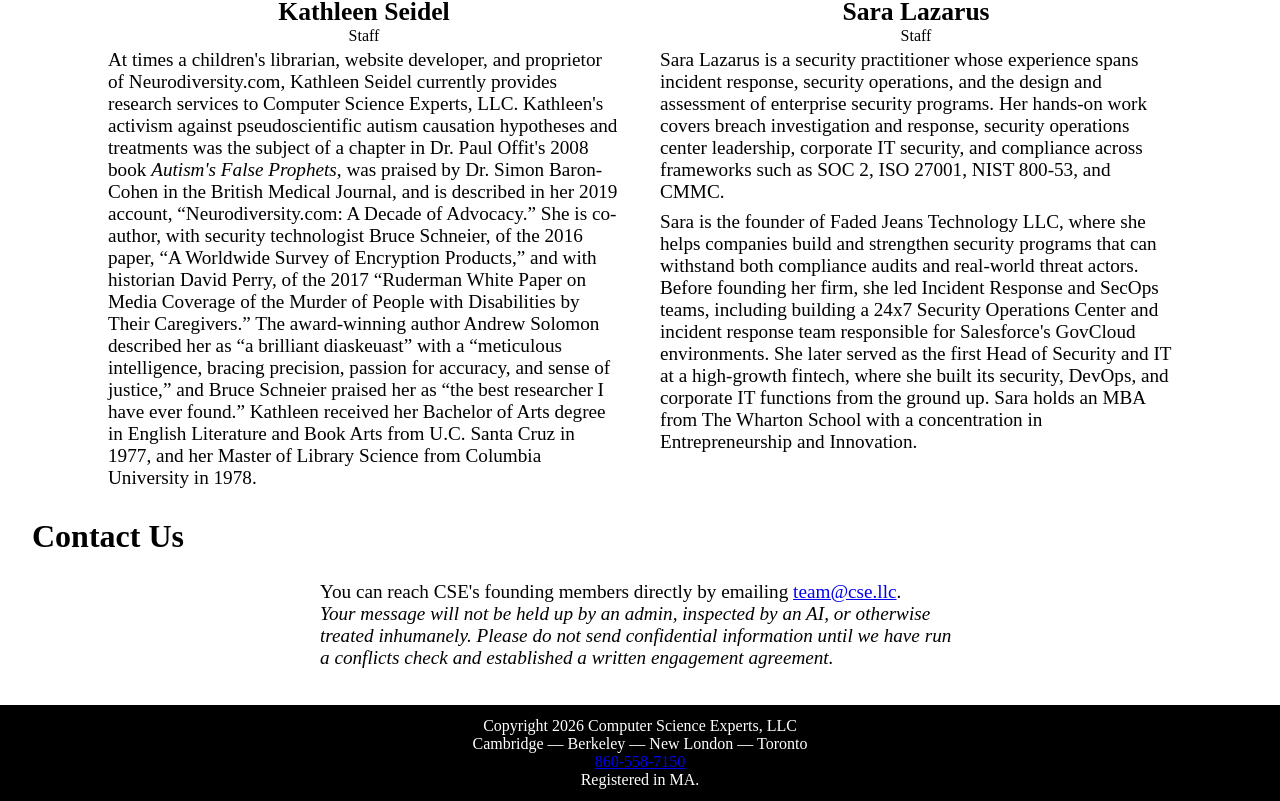
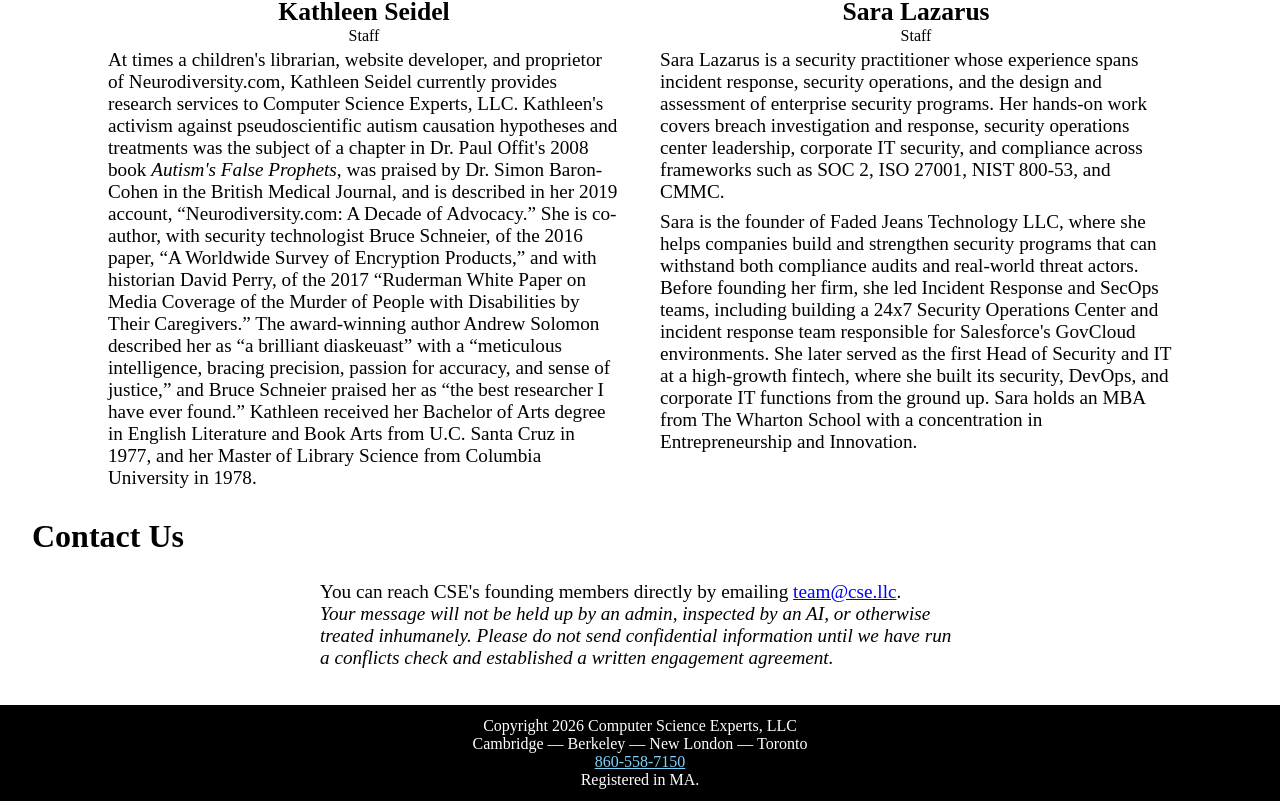
Before and after one commit to csexperts/cse-website, a Next.js app: page / in a window 1280 px wide. Shown: the part 4074-4875 px from the top of the page. Built offline with nearby package versions, Linux system fonts and the light colour scheme.

Commit message:
Enhance footer link styles
Add styles for footer links.

```diff
--- a/src/app/globals.css
+++ b/src/app/globals.css
@@ -135,6 +135,19 @@ footer {
 }
 .subsection {
 	margin-left: min(1.5rem, 1vw);
+}
+footer a,
+footer a:visited {
+  color: #7dd3fc;
+}
+
+footer a:hover,
+footer a:focus-visible {
+  color: #bae6fd;
+}
+
+footer a:active {
+  color: #e0f2fe;
 }
 table.law {
 	font-size: min(110%, 2.5vw);
```
